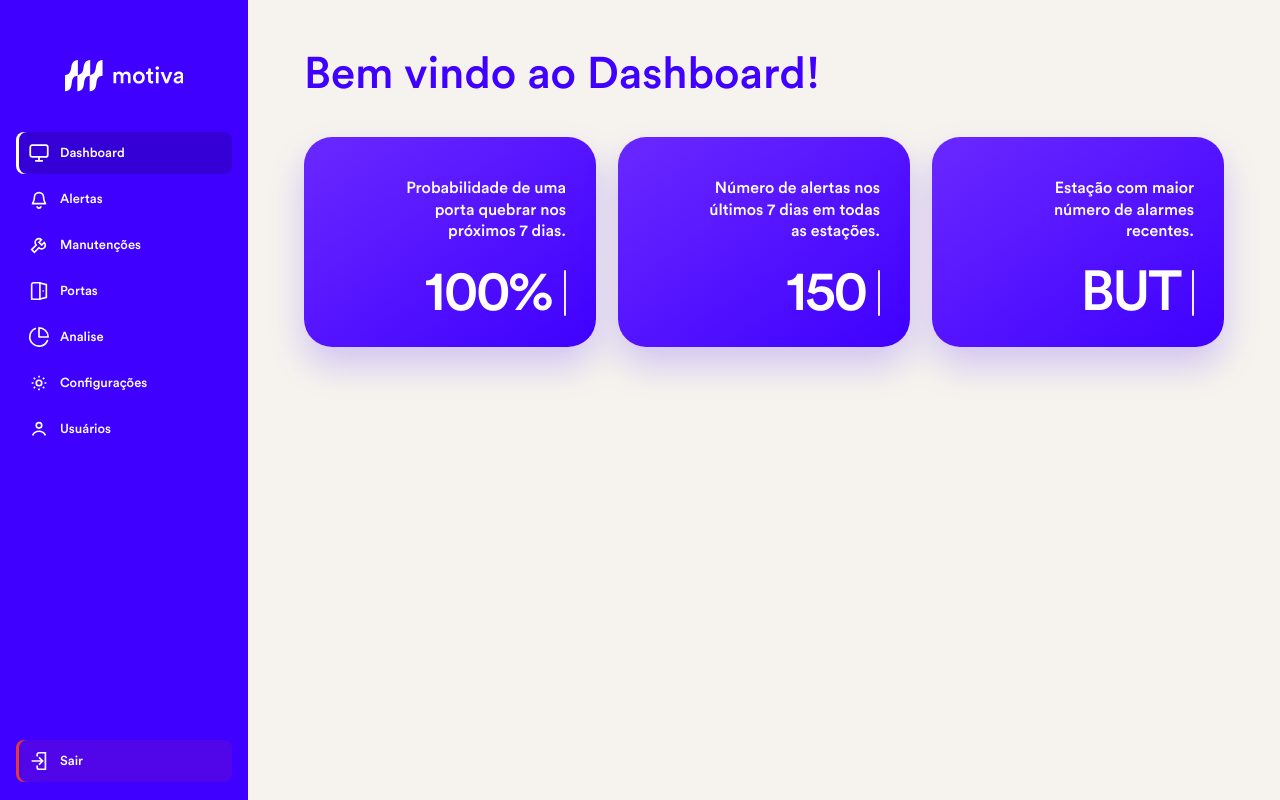
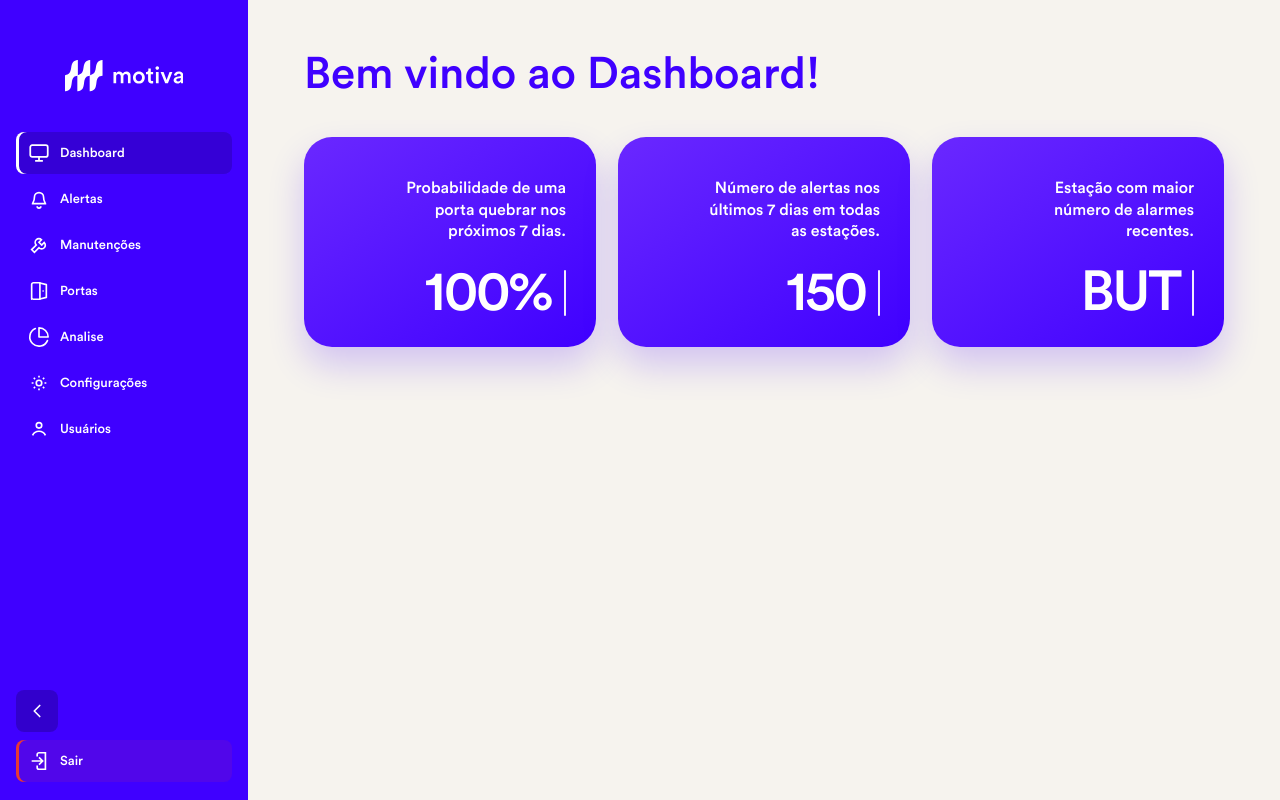
Before and after one commit to joaocardosodias/Lumem, a React (Vite) app in the folder src/frontend/: page / in a window 1280 px wide. Built offline with nearby package versions, Linux system fonts and the light colour scheme.

Commit message:
feat: adiciona opção de minimizar a barra de navegação

```diff
--- a/src/frontend/src/components/BarraNav.css
+++ b/src/frontend/src/components/BarraNav.css
@@ -6,6 +6,11 @@
   padding: 28px 16px 18px;
   background: var(--brand);
   color: var(--white);
+  transition: width 0.28s ease, padding 0.28s ease;
+}
+
+.barra-nav.is-collapsed {
+  width: var(--nav-collapsed);
 }
 
 .barra-nav__logo {
@@ -13,6 +18,11 @@
   width: 118px;
   height: auto;
   margin: 32px auto 40px;
+  transition: width 0.28s ease;
+}
+
+.barra-nav.is-collapsed .barra-nav__logo {
+  width: 34px;
 }
 
 .barra-nav nav {
@@ -62,15 +72,29 @@
   color: var(--white);
   font-size: 13px;
   text-align: left;
-  transition: background-color 0.2s ease;
+  transition: background-color 0.2s ease, padding 0.28s ease, gap 0.28s ease;
+}
+
+.barra-nav.is-collapsed button {
+  width: 42px;
+  min-width: 42px;
+  max-width: 42px;
+  height: 42px;
+  justify-content: center;
+  padding: 0;
+  gap: 0;
 }
 
 .barra-nav li button {
   height: 100%;
 }
 
-.barra-nav button:hover:not(.is-active) {
+.barra-nav button:hover:not(.is-active):not(.barra-nav__toggle) {
   background: rgba(0, 0, 0, 0.08);
+}
+
+.barra-nav button.barra-nav__toggle:hover {
+  background: rgba(0, 0, 0, 0.28);
 }
 
 .barra-nav button svg {
@@ -84,10 +108,43 @@
   transform: scale(1.06);
 }
 
+.barra-nav__label {
+  overflow: hidden;
+  white-space: nowrap;
+}
+
+.barra-nav.is-collapsed .barra-nav__label {
+  display: none;
+}
+
+.barra-nav__footer {
+  display: flex;
+  flex-direction: column;
+  gap: 8px;
+  margin-top: auto;
+}
+
+.barra-nav button.barra-nav__toggle {
+  align-self: flex-start;
+  flex-shrink: 0;
+  width: 42px;
+  min-width: 42px;
+  max-width: 42px;
+  height: 42px;
+  margin: 0;
+  padding: 0;
+  gap: 0;
+  justify-content: center;
+  background: rgba(0, 0, 0, 0.2);
+}
+
+.barra-nav.is-collapsed button.barra-nav__toggle {
+  align-self: flex-start;
+}
+
 .barra-nav__sair {
   height: 42px;
   flex-shrink: 0;
-  margin-top: auto;
   background: rgba(229, 57, 53, 0.1) !important;
   box-shadow: inset 3px 0 0 #e53935;
 }
--- a/src/frontend/src/components/BarraNav.jsx
+++ b/src/frontend/src/components/BarraNav.jsx
@@ -1,3 +1,5 @@
+import { useState } from 'react'
+import iconMotiva from '../assets/icon_motiva.svg'
 import logo from '../assets/logo.svg'
 import './BarraNav.css'
 
@@ -12,14 +14,19 @@ const items = [
 ]
 
 function BarraNav({ current, onNavigate, onLogout }) {
+  const [collapsed, setCollapsed] = useState(false)
   const activeIndex = Math.max(
     items.findIndex((item) => item.id === current),
     0,
   )
 
   return (
-    <aside className="barra-nav">
-      <img className="barra-nav__logo" src={logo} alt="motiva" />
+    <aside className={`barra-nav${collapsed ? ' is-collapsed' : ''}`}>
+      <img
+        className="barra-nav__logo"
+        src={collapsed ? iconMotiva : logo}
+        alt="motiva"
+      />
 
       <nav>
         <div className="barra-nav__indicator" style={{ '--i': String(activeIndex) }} aria-hidden="true" />
@@ -30,20 +37,48 @@ function BarraNav({ current, onNavigate, onLogout }) {
                 type="button"
                 className={current === item.id ? 'is-active' : undefined}
                 onClick={() => onNavigate(item.id)}
+                title={collapsed ? item.label : undefined}
               >
                 <NavIcon id={item.id} />
-                {item.label}
+                <span className="barra-nav__label">{item.label}</span>
               </button>
             </li>
           ))}
         </ul>
       </nav>
 
-      <button type="button" className="barra-nav__sair" onClick={onLogout}>
-        <NavIcon id="sair" />
-        Sair
-      </button>
+      <div className="barra-nav__footer">
+        <button
+          type="button"
+          className="barra-nav__toggle"
+          onClick={() => setCollapsed((value) => !value)}
+          aria-label={collapsed ? 'Expandir menu' : 'Minimizar menu'}
+        >
+          <ToggleIcon collapsed={collapsed} />
+        </button>
+        <button
+          type="button"
+          className="barra-nav__sair"
+          onClick={onLogout}
+          title={collapsed ? 'Sair' : undefined}
+        >
+          <NavIcon id="sair" />
+          <span className="barra-nav__label">Sair</span>
+        </button>
+      </div>
     </aside>
+  )
+}
+
+function ToggleIcon({ collapsed }) {
+  return (
+    <svg viewBox="0 0 24 24" fill="none" stroke="currentColor" strokeWidth="1.8" strokeLinecap="round" strokeLinejoin="round">
+      {collapsed ? (
+        <path d="M9 6l6 6-6 6" />
+      ) : (
+        <path d="M15 6l-6 6 6 6" />
+      )}
+    </svg>
   )
 }
 
--- a/src/frontend/src/index.css
+++ b/src/frontend/src/index.css
@@ -29,6 +29,7 @@
   --white: #ffffff;
   --text: #3f00ff;
   --nav-width: 248px;
+  --nav-collapsed: 74px;
   --font: 'Circular Std', sans-serif;
   --grad-brand: linear-gradient(145deg, #6a28ff 0%, #3f00ff 100%);
 }
```
